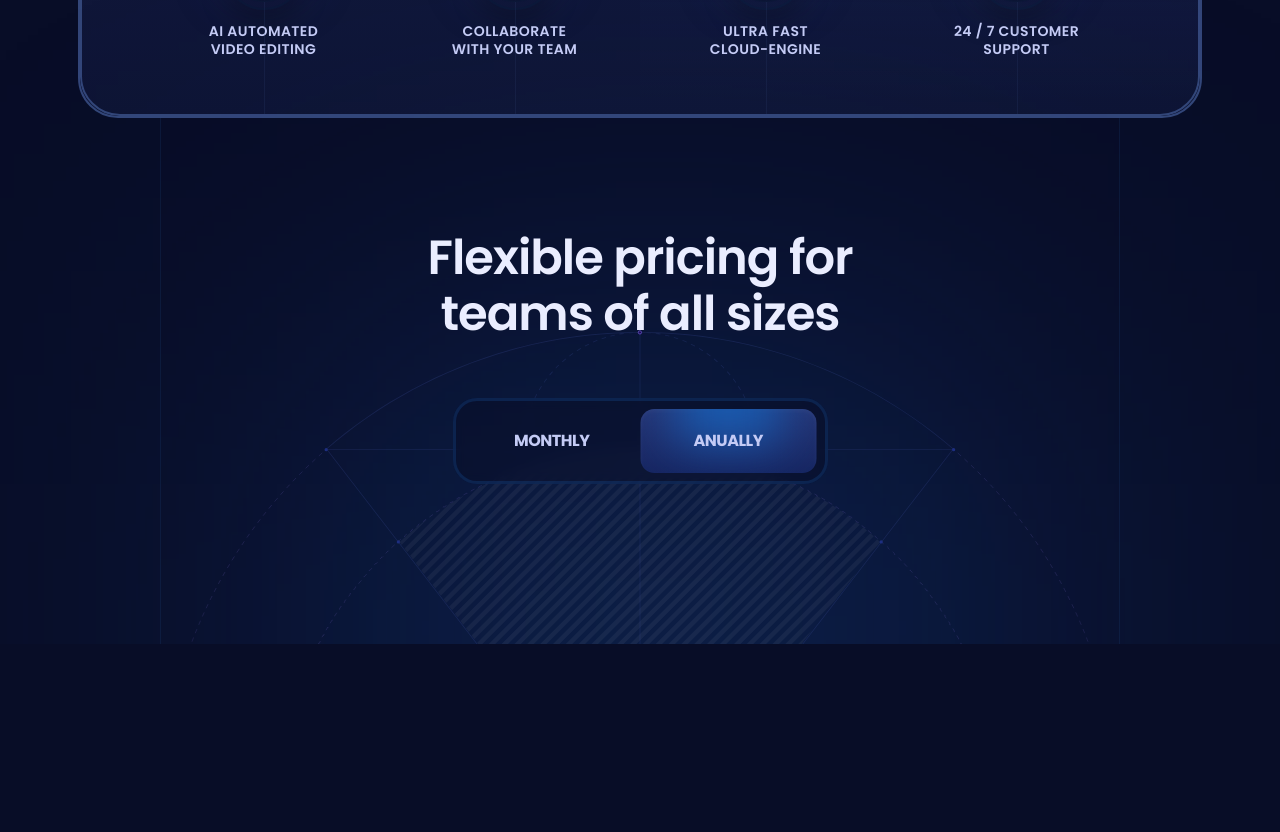
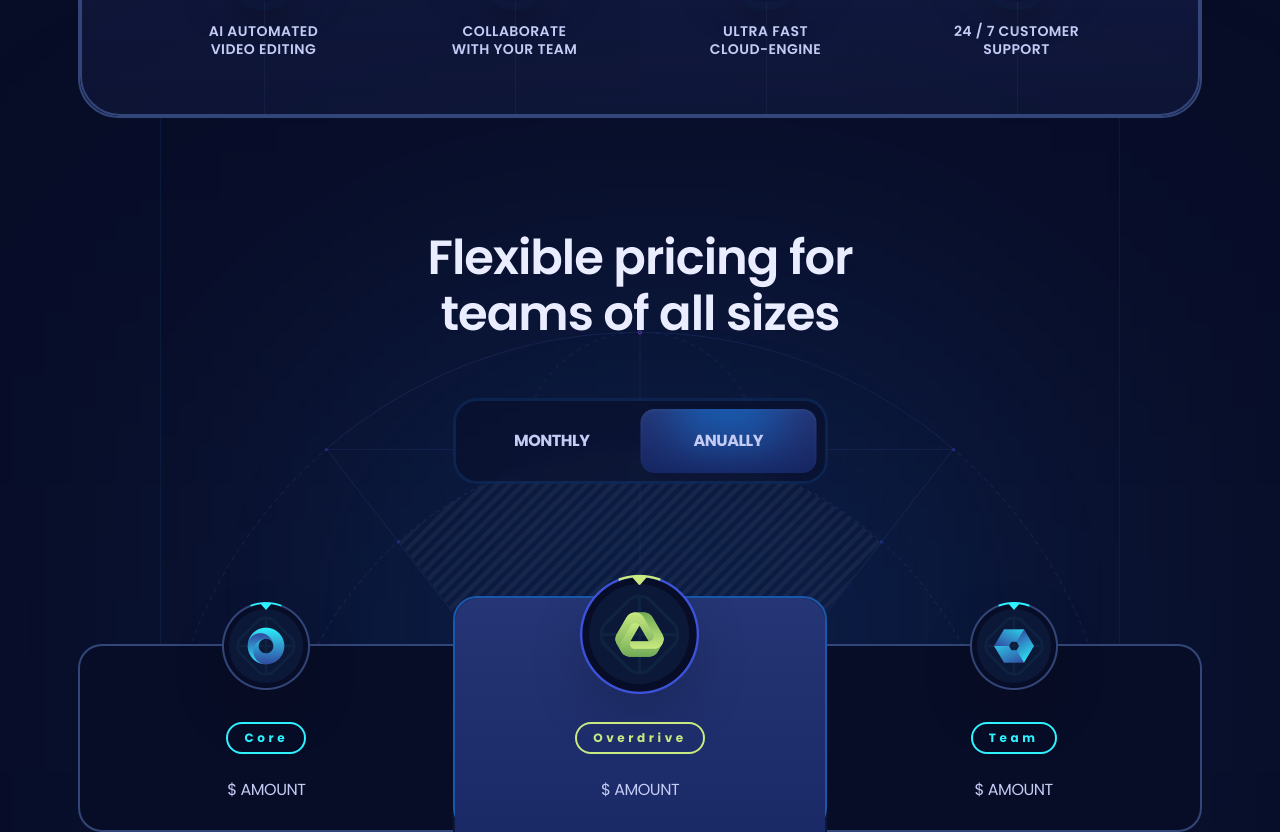
Before and after one commit to noobest/jm_landing_page, a React (Vite) app: page / in a window 1280 px wide. Shown: the part 1686-2518 px from the top of the page. Before the commit the page ends 2330 px from the top, so only its background shows below. Built offline with nearby package versions, Linux system fonts and the light colour scheme.

Commit message:
feat: pricing plans cont

```diff
--- a/src/constants/index.js
+++ b/src/constants/index.js
@@ -109,104 +109,104 @@
 //   },
 // ];
 
-// export const plans = [
-//   {
-//     id: '0',
-//     title: 'Core',
-//     priceMonthly: 19,
-//     priceYearly: 12,
-//     caption: 'Best for solo creators',
-//     features: [
-//       '100MB Cloud storage',
-//       '100+ prompt templates',
-//       '5 projects',
-//       '24/7 support',
-//     ],
-//     icon: '/images/circle.svg',
-//     logo: '/images/plan-1.png',
-//   },
-//   {
-//     id: '1',
-//     title: 'Overdrive',
-//     priceMonthly: 79,
-//     priceYearly: 59,
-//     caption: 'Most popular plan',
-//     features: [
-//       'All Starter features',
-//       '1TB additional storage',
-//       'Unlimited projects',
-//       'Analytics',
-//     ],
-//     icon: '/images/triangle.svg',
-//     logo: '/images/plan-2.png',
-//   },
-//   {
-//     id: '2',
-//     title: 'Team',
-//     priceMonthly: 39,
-//     priceYearly: 29,
-//     caption: 'Exclusively for teams',
-//     features: [
-//       'All Overdrive features',
-//       '10TB additional storage',
-//       '50% off per member',
-//       'Real-time collaboration',
-//     ],
-//     icon: '/images/hexagon.svg',
-//     logo: '/images/plan-3.png',
-//   },
-// ];
+export const plans = [
+  {
+    id: '0',
+    title: 'Core',
+    priceMonthly: 19,
+    priceYearly: 12,
+    caption: 'Best for solo creators',
+    features: [
+      '100MB Cloud storage',
+      '100+ prompt templates',
+      '5 projects',
+      '24/7 support',
+    ],
+    icon: '/images/circle.svg',
+    logo: '/images/plan-1.png',
+  },
+  {
+    id: '1',
+    title: 'Overdrive',
+    priceMonthly: 79,
+    priceYearly: 59,
+    caption: 'Most popular plan',
+    features: [
+      'All Starter features',
+      '1TB additional storage',
+      'Unlimited projects',
+      'Analytics',
+    ],
+    icon: '/images/triangle.svg',
+    logo: '/images/plan-2.png',
+  },
+  {
+    id: '2',
+    title: 'Team',
+    priceMonthly: 39,
+    priceYearly: 29,
+    caption: 'Exclusively for teams',
+    features: [
+      'All Overdrive features',
+      '10TB additional storage',
+      '50% off per member',
+      'Real-time collaboration',
+    ],
+    icon: '/images/hexagon.svg',
+    logo: '/images/plan-3.png',
+  },
+];
 
-// export const testimonials = [
-//   {
-//     id: '0',
-//     name: 'Jessica Saunders',
-//     role: 'Globalnomads',
-//     avatarUrl: '/images/testimonials/jessica-saunders.png',
-//     comment:
-//       "Xora's customer support is second to none! They’re like my tech superheroes, always there when I need them.",
-//   },
-//   {
-//     id: '1',
-//     name: 'Mark Erixon',
-//     role: 'Vid capital intl',
-//     avatarUrl: '/images/testimonials/mark-erixon.png',
-//     comment:
-//       "I was skeptical at first, but now I can't imagine our content operations without it. It's that impactful.",
-//   },
-//   {
-//     id: '2',
-//     name: 'Melanie Hurst',
-//     role: 'Cyberleap',
-//     avatarUrl: '/images/testimonials/melanie-hurst.png',
-//     comment:
-//       "Adopting this software was a breeze. It's made everyday tasks so much simpler.",
-//   },
-//   {
-//     id: '3',
-//     name: 'Alicia Barker',
-//     role: 'Cyberleap',
-//     avatarUrl: '/images/testimonials/alicia-barker.png',
-//     comment:
-//       "The analytics feature is like having a personal fortune teller. It's been instrumental in guiding our business decisions.",
-//   },
-//   {
-//     id: '4',
-//     name: 'Becky Snider',
-//     role: 'Floclips',
-//     avatarUrl: '/images/testimonials/becky-snider.png',
-//     comment:
-//       "Switched to Xora last month, and I'm already seeing results. Best decision for our team!",
-//   },
-//   {
-//     id: '5',
-//     name: 'Jim Bradley',
-//     role: 'Vid capital intl',
-//     avatarUrl: '/images/testimonials/jim-bradley.png',
-//     comment:
-//       'The efficiency boost is undeniable. This platform has transformed our workflow, forever.',
-//   },
-// ];
+export const testimonials = [
+  {
+    id: '0',
+    name: 'Jessica Saunders',
+    role: 'Globalnomads',
+    avatarUrl: '/images/testimonials/jessica-saunders.png',
+    comment:
+      "Xora's customer support is second to none! They’re like my tech superheroes, always there when I need them.",
+  },
+  {
+    id: '1',
+    name: 'Mark Erixon',
+    role: 'Vid capital intl',
+    avatarUrl: '/images/testimonials/mark-erixon.png',
+    comment:
+      "I was skeptical at first, but now I can't imagine our content operations without it. It's that impactful.",
+  },
+  {
+    id: '2',
+    name: 'Melanie Hurst',
+    role: 'Cyberleap',
+    avatarUrl: '/images/testimonials/melanie-hurst.png',
+    comment:
+      "Adopting this software was a breeze. It's made everyday tasks so much simpler.",
+  },
+  {
+    id: '3',
+    name: 'Alicia Barker',
+    role: 'Cyberleap',
+    avatarUrl: '/images/testimonials/alicia-barker.png',
+    comment:
+      "The analytics feature is like having a personal fortune teller. It's been instrumental in guiding our business decisions.",
+  },
+  {
+    id: '4',
+    name: 'Becky Snider',
+    role: 'Floclips',
+    avatarUrl: '/images/testimonials/becky-snider.png',
+    comment:
+      "Switched to Xora last month, and I'm already seeing results. Best decision for our team!",
+  },
+  {
+    id: '5',
+    name: 'Jim Bradley',
+    role: 'Vid capital intl',
+    avatarUrl: '/images/testimonials/jim-bradley.png',
+    comment:
+      'The efficiency boost is undeniable. This platform has transformed our workflow, forever.',
+  },
+];
 
 // export const logos = [
 //   {
--- a/src/sections/Pricing.jsx
+++ b/src/sections/Pricing.jsx
@@ -1,6 +1,7 @@
 import React, { useState } from "react";
 import { Element } from "react-scroll";
 import clsx from "clsx";
+import { plans } from "../constants";
 
 const Pricing = () => {
 	const [monthly, setMonthly] = useState(false);
@@ -56,6 +57,61 @@
 							/>
 						</div>
 					</div>
+
+					{/* pricing section */}
+					<div
+						className="scroll-hide relative z-2 -mt-12 flex items-start max-xl:gap-5 max-xl:overflow-auto
+					max-xl:pt-6"
+					>
+						{plans.map((plan, index) => (
+							<div
+								key={plan.id}
+								className="pricing-plan_first pricing-plan_last pricing-plan_odd pricing-plan_even
+							relative border-2 p-7 max-xl:min-w-80 max-lg:rounded-3xl xl:w-[calc(33.33%+2px)]"
+							>
+								{index === 1 && (
+									<div className="g4 absolute h-330 left-0 right-0 top-0 z-1 rounded-tl-3xl rounded-tr-3xl" />
+								)}
+								<div
+									className={clsx(
+										"absolute left-0 right-0 z-2 flex items-center justify-center",
+										index === 1 ? "-top-6" : "-top6 xl:-top-11",
+									)}
+								>
+									<img
+										src={plan.logo}
+										alt={plan.title}
+										className={clsx(
+											"object-contain drop-shadow-2xl",
+											index === 1 ? "size-[120px]" : "size-[88px]",
+										)}
+									/>
+								</div>
+
+								<div
+									className={clsx(
+										"relative flex flex-col items-center",
+										index === 1 ? "pt-24" : "pt-12",
+									)}
+								>
+									<div
+										className={clsx(
+											"small-2 rounded-20 relative z-2 mx-auto mb-6 border-2 px-4 py-1.5 uppercased",
+											index === 1 ? "border-p3 text-p3" : "border-p1 text-p1",
+										)}
+									>
+										{plan.title}
+									</div>
+
+									<div className="relative z-2 flex items-center justify-center">
+										<div>
+											$ AMOUNT
+										</div>
+									</div>
+								</div>
+							</div>
+						))}
+					</div>
 				</div>
 			</Element>
 		</section>
```
